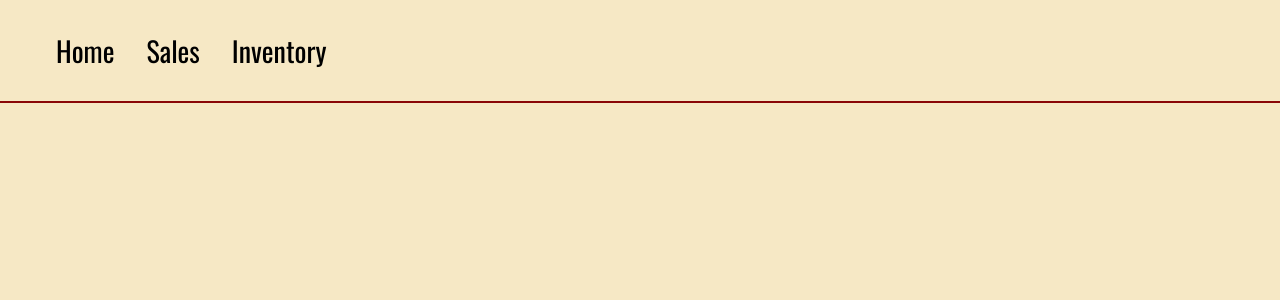
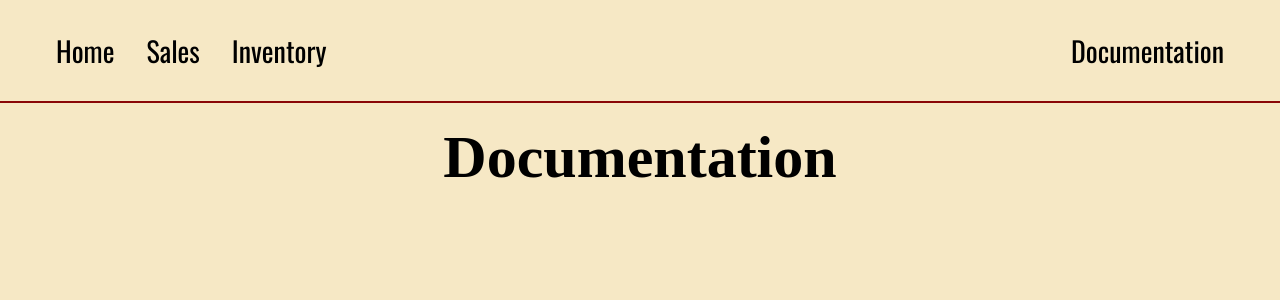
Before and after one commit to Kaelynsyang/Business-Tracker, a React (Vite) app in the folder frontend/: page /documentation in a window 1280 px wide. Shown: the top 300 px of the page. Built offline with nearby package versions, Linux system fonts and the light colour scheme; a web font is replaced by a local one.

Commit message:
Added a documentation page, minor changes to order UI and database

```diff
--- a/frontend/src/App.jsx
+++ b/frontend/src/App.jsx
@@ -4,7 +4,7 @@ import Homepage from "./pages/homepage";
 import Navbar from "./components/navbar";
 import SalesPage from "./pages/salespage";
 import InventoryPage from "./pages/inventory";
-
+import DocumentationPage from "./pages/documentation";
 
 function App() {
 
@@ -15,6 +15,7 @@ function App() {
         <Route path = "/homepage" element={<Homepage />}></Route>
         <Route path = "/sales" element={<SalesPage />}></Route>
         <Route path = "/inventory" element={<InventoryPage />}></Route>
+        <Route path = "/documentation" element={<DocumentationPage />}></Route>
       </Routes>
     </div>
   );
--- a/frontend/src/components/navbar.jsx
+++ b/frontend/src/components/navbar.jsx
@@ -8,6 +8,7 @@ export default function Navbar(){
                 <li><Link to="/homepage">Home</Link></li>
                 <li><Link to="/sales">Sales</Link></li>
                 <li><Link to="/inventory">Inventory</Link></li>
+                <li className="documentation"><Link to="/documentation">Documentation</Link></li>
             </ul>
         </nav>
     );
--- /dev/null
+++ b/frontend/src/pages/documentation.jsx
@@ -0,0 +1,12 @@
+import '../index.css';
+import { useEffect, useState } from "react"
+
+function DocumentationPage() {
+    return(
+        <div>
+            <h1>Documentation</h1>
+        </div>
+    )
+}
+
+export default DocumentationPage;
--- a/frontend/src/pages/salespage.jsx
+++ b/frontend/src/pages/salespage.jsx
@@ -490,11 +490,11 @@ function SalesPage() {
                         <ul>
                         {order.items?.map((item, index) => (
                             <li key={`${order._id}-${index}`}>
-                            {item.product} | x{item.quantity} |
+                            {item.product} {" | "}
                             {item.option &&
                                 Object.entries(item.option).map(([key, value]) => (
                                     <span key={key}>
-                                        {key}: {value}{" "}
+                                        {key}: {value}{" | "}
                                     </span>
                                     ))}
                                 </li>
--- a/frontend/src/styles/navbar.css
+++ b/frontend/src/styles/navbar.css
@@ -7,12 +7,11 @@ nav {
 }
 
 nav ul {
-  list-style-type: none;
+  display: flex;
+  width: 100%;
+  list-style: none;
   overflow: hidden;
-}
-
-nav li {
-  float: left;
+  padding: 0 40px;
 }
 
 nav li a {
@@ -33,3 +32,7 @@ ul {
   list-style-type: none;
   overflow: hidden;
 }
+
+.documentation {
+    margin-left: auto;
+}
```
Also changed, not shown: frontend/src/styles/documentation.css (added), 1 other file (tests, documents, lock files or other folders).
